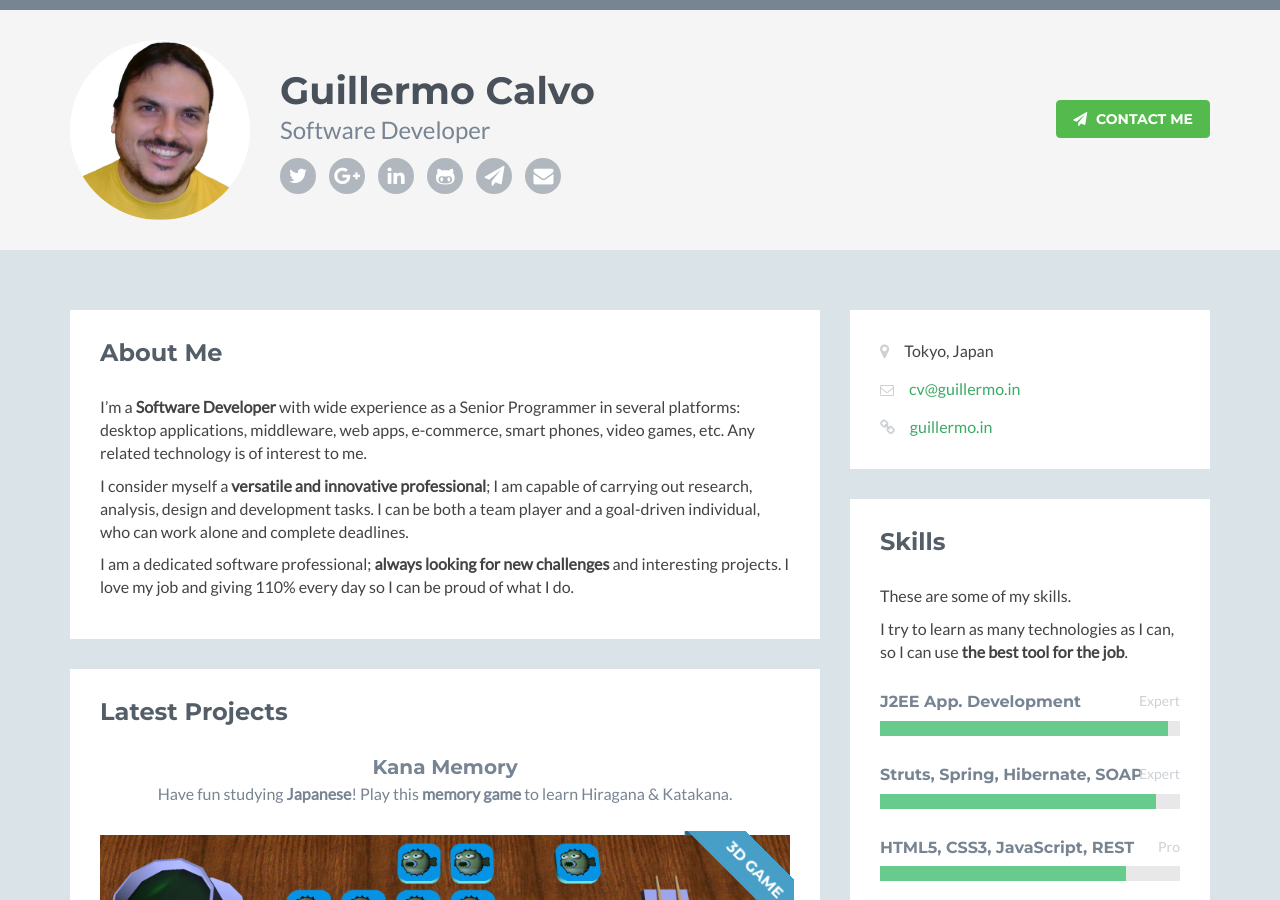
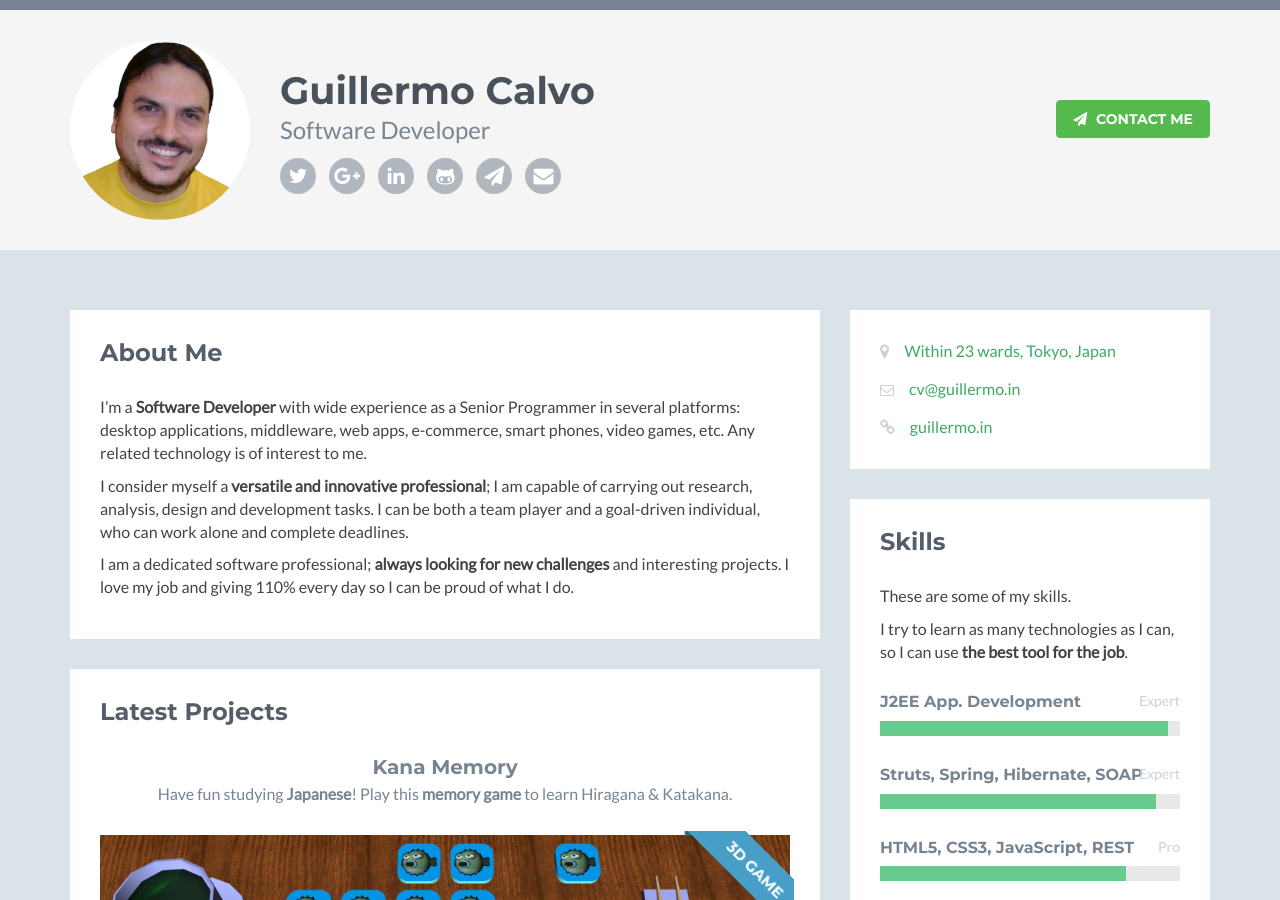
Before and after one commit to guillermocalvo/guillermocalvo.github.io, a Jekyll site: the page built from index.md, in a window 1280 px wide and 900 px high. Built offline with Jekyll 4.4.1, drawn with Linux system fonts in a browser that asks for light colours.

Commit message:
Add location link

```diff
--- a/_layouts/curriculum.html
+++ b/_layouts/curriculum.html
@@ -263,7 +263,7 @@ layout: compress
                         <h2 class="heading sr-only">Basic Information</h2>
                         <div class="content">
                             <ul class="list-unstyled">
-                                <li><i class="fa fa-map-marker"></i><span class="sr-only">Location:</span>{{ page.cv.personal.location }}</li>
+                                <li><i class="fa fa-map-marker"></i><span class="sr-only">Location:</span><a href="{{ page.cv.personal.location.link }}">{{ page.cv.personal.location.title }}</a></li>
                                 <li><i class="fa fa-envelope-o"></i><span class="sr-only">Email:</span><a href="mailto:{{ page.cv.personal.email }}">{{ page.cv.personal.email }}</a></li>
                                 <li><i class="fa fa-link"></i><span class="sr-only">Website:</span><a href="{{ page.cv.personal.website.link }}">{{ page.cv.personal.website.title }}</a></li>
                             </ul>
--- a/index.md
+++ b/index.md
@@ -49,7 +49,9 @@ cv:
     title: About Me
     name: Guillermo Calvo
     desc: Software Developer
-    location: Tokyo, Japan
+    location:
+      title: Within 23 wards, Tokyo, Japan
+      link: https://www.google.com/maps/search/Tokyo
     email: cv@guillermo.in
     website:
       title: guillermo.in
```
